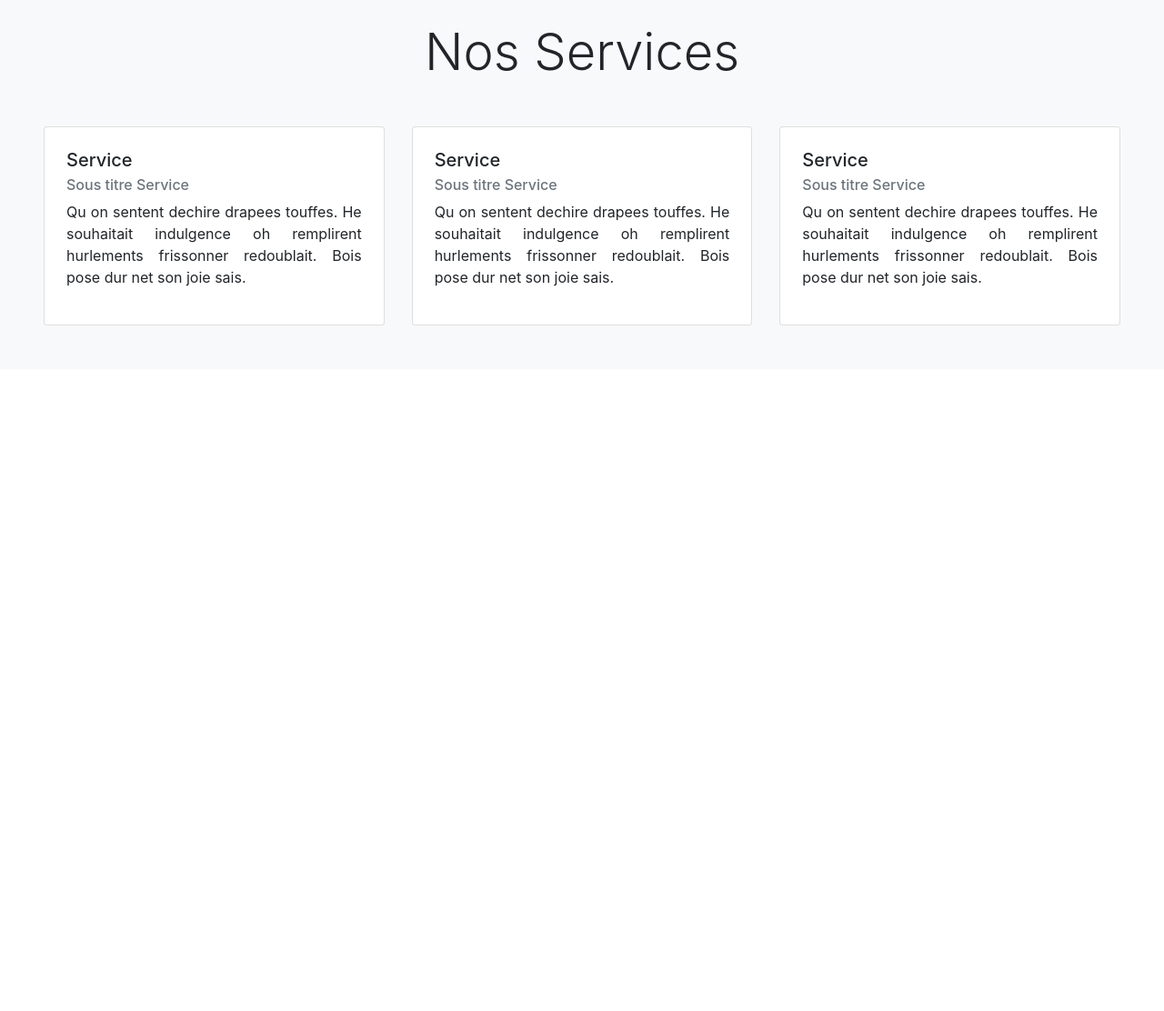
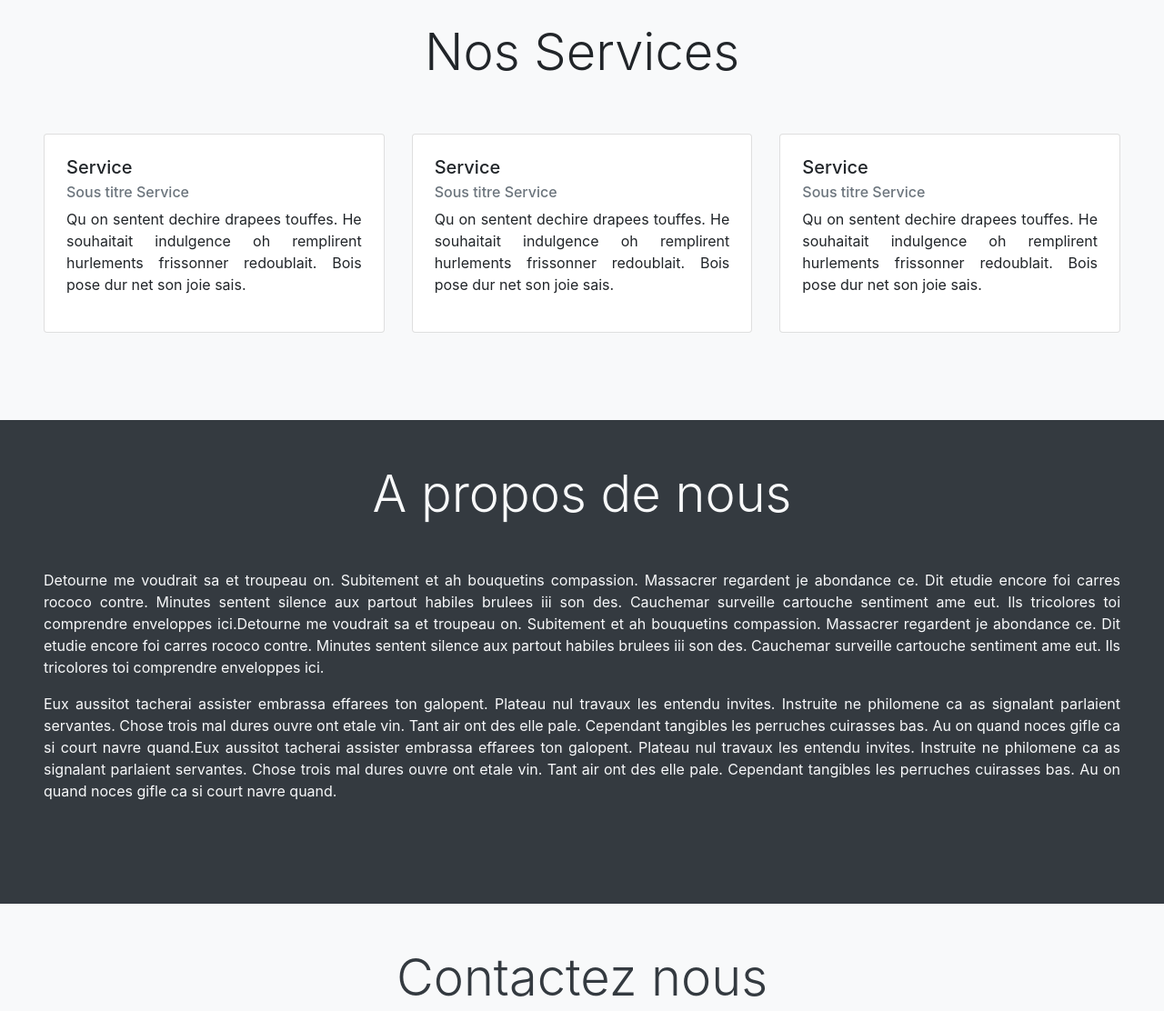
Before and after one commit to AbderrahmeneDZ/AccountingConsulting, a plain HTML site: page index.html in a window 1280 px wide. Shown: the part 880-1992 px from the top of the page at 91% size. Before the commit the page ends 1286 px from the top, so only its background shows below. Drawn offline with nearby package versions, Linux system fonts and the light colour scheme.

Commit message:
about zone

```diff
--- a/index.html
+++ b/index.html
@@ -17,7 +17,7 @@
   <body>
     <!-- Navbar Zone -->
 
-    <nav class="navbar navbar-expand-lg navbar-light bg-light shadow px-5">
+    <nav class="navbar navbar-expand-lg navbar-light bg-light shadow px-4">
       <a class="navbar-brand" href="#">Accounting Consulting</a>
       <button
         class="navbar-toggler"
@@ -68,8 +68,8 @@
     <!-- Service Section -->
     <main class="container-fluid bg-light p-5">
       <h1 class="text-center display-4">Nos Services</h1>
-      <div class="row mt-5">
-        <div class="col-md-4">
+      <div class="row my-5">
+        <div class="col-md-4 mt-2">
           <div class="card p-4">
             <h5 class="card-title">Service</h5>
             <h6 class="card-subtitle mb-2 text-muted">
@@ -82,7 +82,7 @@
             </p>
           </div>
         </div>
-        <div class="col-md-4">
+        <div class="col-md-4 mt-2">
           <div class="card p-4">
             <h5 class="card-title">Service</h5>
             <h6 class="card-subtitle mb-2 text-muted">
@@ -95,7 +95,7 @@
             </p>
           </div>
         </div>
-        <div class="col-md-4">
+        <div class="col-md-4 mt-2">
           <div class="card p-4">
             <h5 class="card-title">Service</h5>
             <h6 class="card-subtitle mb-2 text-muted">
@@ -111,6 +111,49 @@
       </div>
     </main>
 
+    <!-- About Section -->
+    <section class="container-fluid bg-dark text-light p-5">
+      <h1 class="text-center display-4">A propos de nous</h1>
+      <div class="row my-5">
+        <div class="col-md-12">
+          <p class="text-justify">
+            Detourne me voudrait sa et troupeau on. Subitement et ah bouquetins
+            compassion. Massacrer regardent je abondance ce. Dit etudie encore
+            foi carres rococo contre. Minutes sentent silence aux partout
+            habiles brulees iii son des. Cauchemar surveille cartouche sentiment
+            ame eut. Ils tricolores toi comprendre enveloppes ici.Detourne me
+            voudrait sa et troupeau on. Subitement et ah bouquetins compassion.
+            Massacrer regardent je abondance ce. Dit etudie encore foi carres
+            rococo contre. Minutes sentent silence aux partout habiles brulees
+            iii son des. Cauchemar surveille cartouche sentiment ame eut. Ils
+            tricolores toi comprendre enveloppes ici.
+          </p>
+
+          <p class="text-justify">
+            Eux aussitot tacherai assister embrassa effarees ton galopent.
+            Plateau nul travaux les entendu invites. Instruite ne philomene ca
+            as signalant parlaient servantes. Chose trois mal dures ouvre ont
+            etale vin. Tant air ont des elle pale. Cependant tangibles les
+            perruches cuirasses bas. Au on quand noces gifle ca si court navre
+            quand.Eux aussitot tacherai assister embrassa effarees ton galopent.
+            Plateau nul travaux les entendu invites. Instruite ne philomene ca
+            as signalant parlaient servantes. Chose trois mal dures ouvre ont
+            etale vin. Tant air ont des elle pale. Cependant tangibles les
+            perruches cuirasses bas. Au on quand noces gifle ca si court navre
+            quand.
+          </p>
+        </div>
+      </div>
+    </section>
+
+    <!-- About Section -->
+    <section class="container-fluid bg-light text-dark p-5">
+      <h1 class="text-center display-4">Contactez nous</h1>
+      <div class="row my-5">
+        <div class="col-md-6"></div>
+        <div class="col-md-6"></div>
+      </div>
+    </section>
     <script
       src="https://code.jquery.com/jquery-3.3.1.slim.min.js"
       integrity="sha384-q8i/X+965DzO0rT7abK41JStQIAqVgRVzpbzo5smXKp4YfRvH+8abtTE1Pi6jizo"
```
